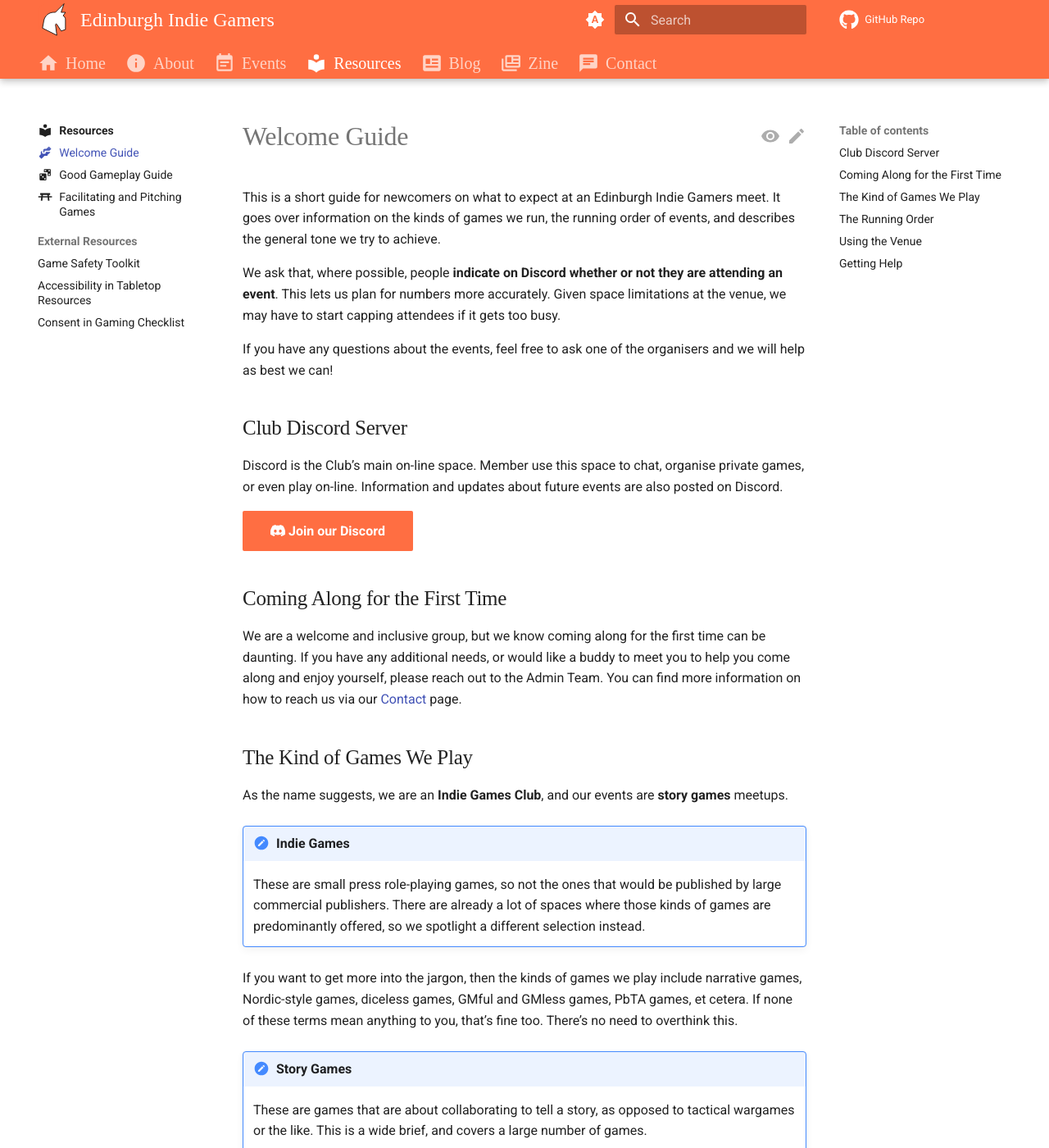
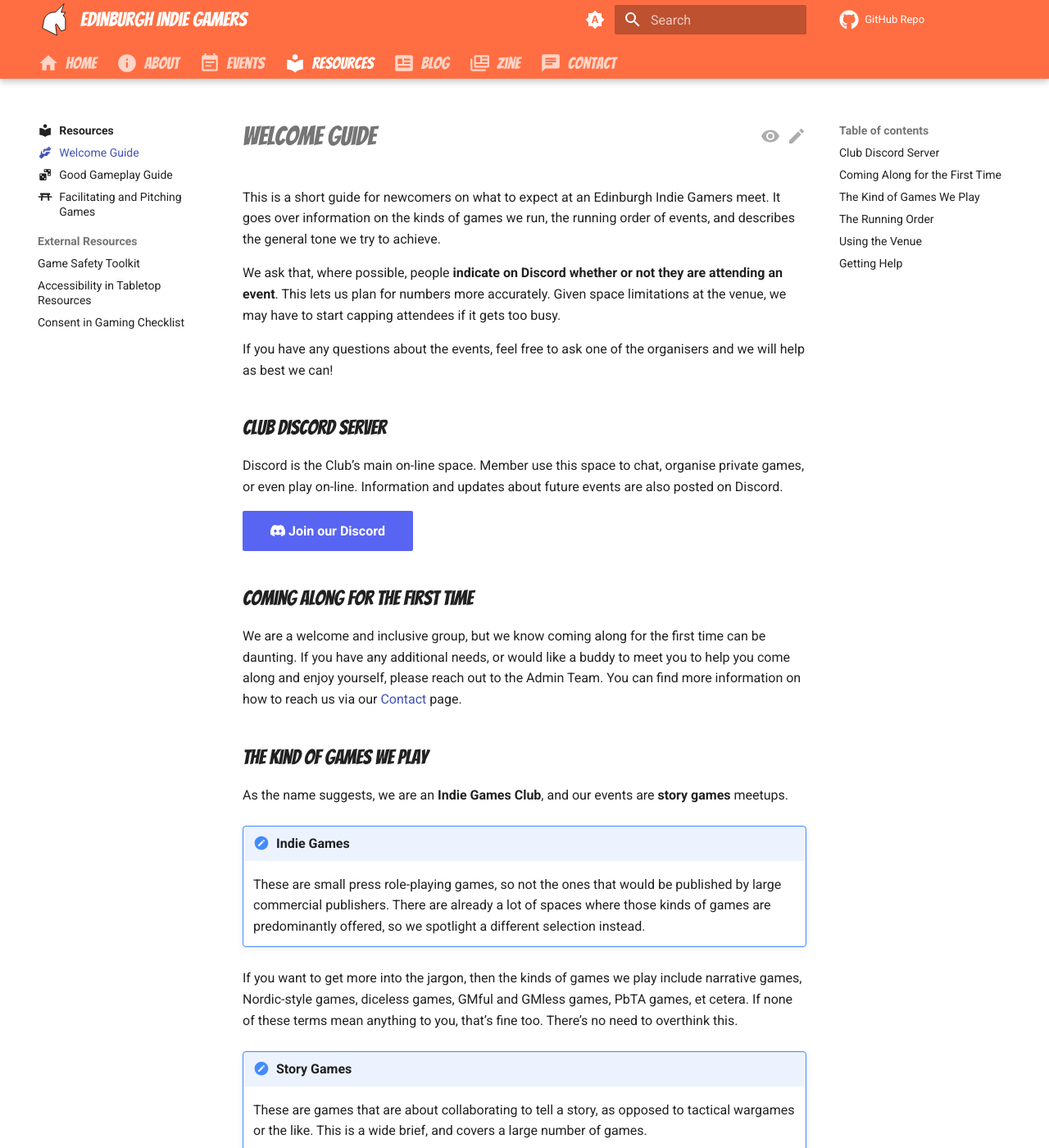
Before and after one commit to edinburghindiegamers/edinburghindiegamers.github.io, an MkDocs documentation site: the page built from docs/resources/welcome-guide.md, in a window 1280 px wide and 1400 px high. Shown: the whole window at 82% size. Built offline with MkDocs 1.6.1 and Material for MkDocs 9.7.7, drawn with Linux system fonts in a browser that asks for light colours; comment, search, counter and statistics services are not loaded.

Commit message:
Re-styled buttons Changed Discord buttons to match official branding Changed all buttons to primary for better visibility

```diff
--- a/docs/assets/stylesheets/extra.css
+++ b/docs/assets/stylesheets/extra.css
@@ -1,3 +1,9 @@
+/* Add Bangers comic-cook-style font for headings and menus. */
+@import url('https://fonts.googleapis.com/css2?family=Bangers&display=swap');
+.md-typeset h1, .md-typeset h2, .md-header__title, .md-tabs__link {
+  font-family: Bangers;
+}
+
 /* Change foreground colour */
 :root {
   --md-primary-fg-color: #ff6e42;
@@ -13,10 +19,28 @@
   --md-typeset-a-color: #5488e8;
 }
 
-/* Add Bangers comic-cook-style font for headings and menus. */
-@import url('https://fonts.googleapis.com/css2?family=Bangers&display=swap');
-.md-typeset h1, .md-typeset h2, .md-header__title, .md-tabs__link {
-  font-family: Bangers;
+.md-typeset .md-button.md-button--discord {
+  border: .1rem solid;
+  border-radius: .1rem;
+  background-color: #5865F2;
+  border-color: #5865F2;
+  color: var(--md-primary-bg-color);
+  cursor: pointer;
+  display: inline-block;
+  font-weight: 700;
+  padding: .625em 2em;
+  transition: color 125ms,background-color 125ms,border-color 125ms;
+}
+
+.md-typeset .md-button.md-button--discord:hover {
+  background-color: #5865f28f;
+  border-color: #5865f28f;
+  color: var(--md-accent-bg-color);
+}
+
+.md-typeset .md-button:hover {
+  background-color: var(--md-primary-fg-color--dark);
+  border-color: var(--md-primary-fg-color--dark);
 }
 
 /* Revert tags to regular system font (as tags are rendered as h2 in the tags page and behaves like a heading above) */
--- a/docs/resources/welcome-guide.md
+++ b/docs/resources/welcome-guide.md
@@ -19,7 +19,7 @@ Discord is the Club's main on-line space.
 Member use this space to chat, organise private games, or even play on-line.
 Information and updates about future events are also posted on Discord.
 
-[:fontawesome-brands-discord: Join our Discord](https://discord.gg/6vNbsq5tSV){ .md-button .md-button--primary }
+[:fontawesome-brands-discord: Join our Discord](https://discord.gg/6vNbsq5tSV){ .md-button .md-button--discord }
 
 ## Coming Along for the First Time
 
```
Also changed, not shown: other parts of docs/resources/welcome-guide.md (+1 -1 lines), docs/about/code-of-conduct.md (+1 -1 lines), docs/about/index.md (+1 -1 lines), docs/about/rules.md (+1 -1 lines).
